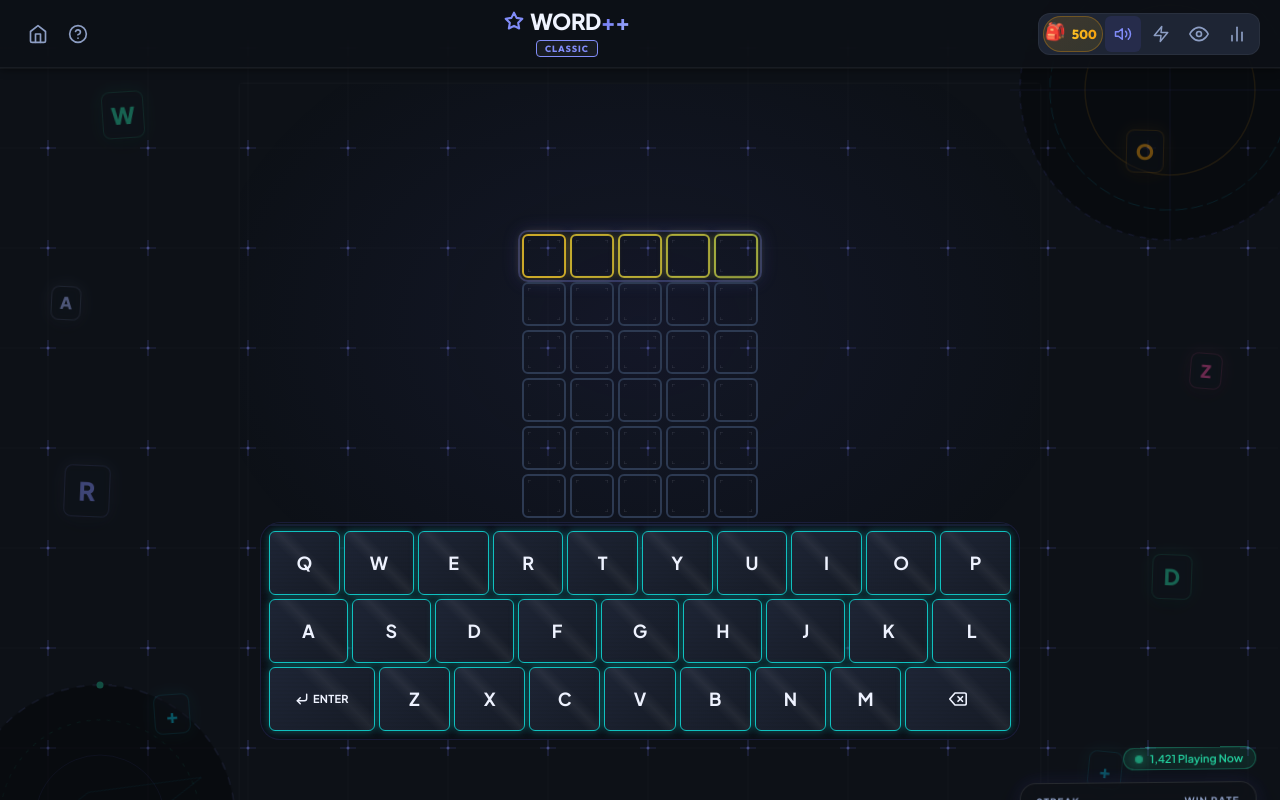
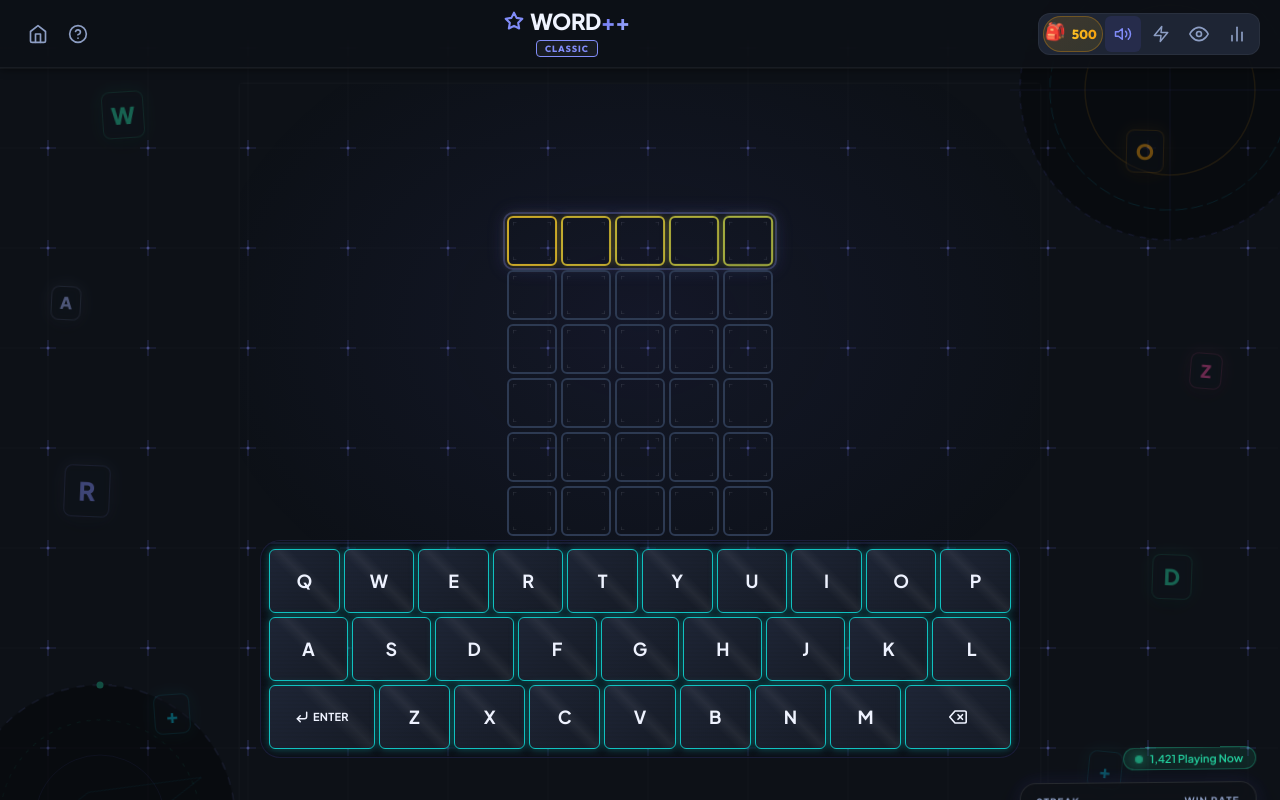
Before and after one commit to bopvinh/Xapxam, a React (Vite) app: page / in a window 1280 px wide. Both pictures are taken after a click on the button 387 px from the left and 378 px from the top of the page. Built offline with nearby package versions, Linux system fonts and the light colour scheme.

Commit message:
fix(ui): adjust board-cell size to 50px

```diff
--- a/src/styles/global.css
+++ b/src/styles/global.css
@@ -976,14 +976,14 @@ button:focus-visible {
 }
 
 .board-cell {
-  width: 44px;
-  height: 44px;
+  width: 50px;
+  height: 50px;
   border: 2px solid var(--empty-border);
   display: flex;
   align-items: center;
   justify-content: center;
   font-family: var(--font-display);
-  font-size: 20px;
+  font-size: 22px;
   font-weight: 800;
   text-transform: uppercase;
   border-radius: var(--radius-sm);
```
Also changed, not shown: 1 other file (tests, documents, lock files or other folders).
